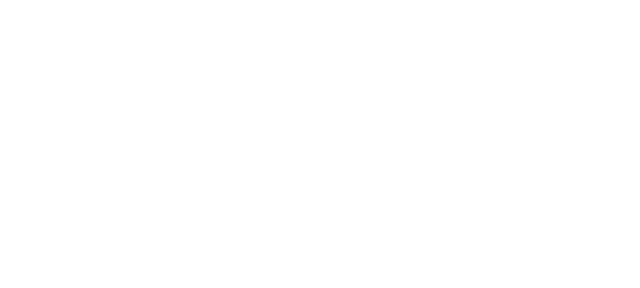
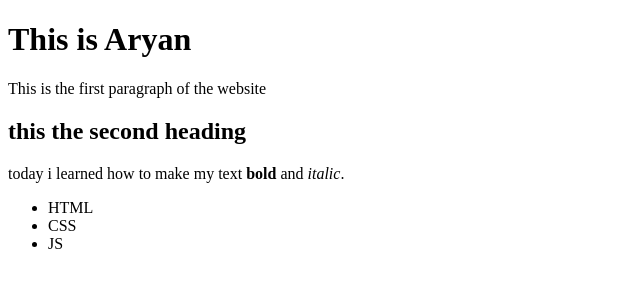
Before and after one commit to GoTHxD4rKnEss/HTML-trainings, a plain HTML site: page html-boilerplate.html in a window 1280 px wide. Shown: the whole page, without its empty margins (0-640 px from the left). Drawn offline with Linux system fonts and the light colour scheme.

Commit message:
Added an unordered list

```diff
--- a/html-boilerplate.html
+++ b/html-boilerplate.html
@@ -4,9 +4,24 @@
     <meta charset="UTF-8">
     <meta http-equiv="X-UA-Compatible" content="IE=edge">
     <meta name="viewport" content="width=device-width, initial-scale=1.0">
-    <title>Document</title>
+    <title>NOT how to code</title>
 </head>
 <body>
+    <h1>This is Aryan</h1>
+    <p>This is the first paragraph of the website</p>
+    <h2>this the second heading</h2>
+    <p>today i learned how to make my text <strong>bold</strong> and <em>italic</em>. </p>
+    <!-- this is just a comment -->
+
+    <ul>
+        <li>HTML</li>
+        <li>CSS</li>
+        <li>JS</li>
+    </ul>
+
+
+
+
 
 </body>
 </html>
```
